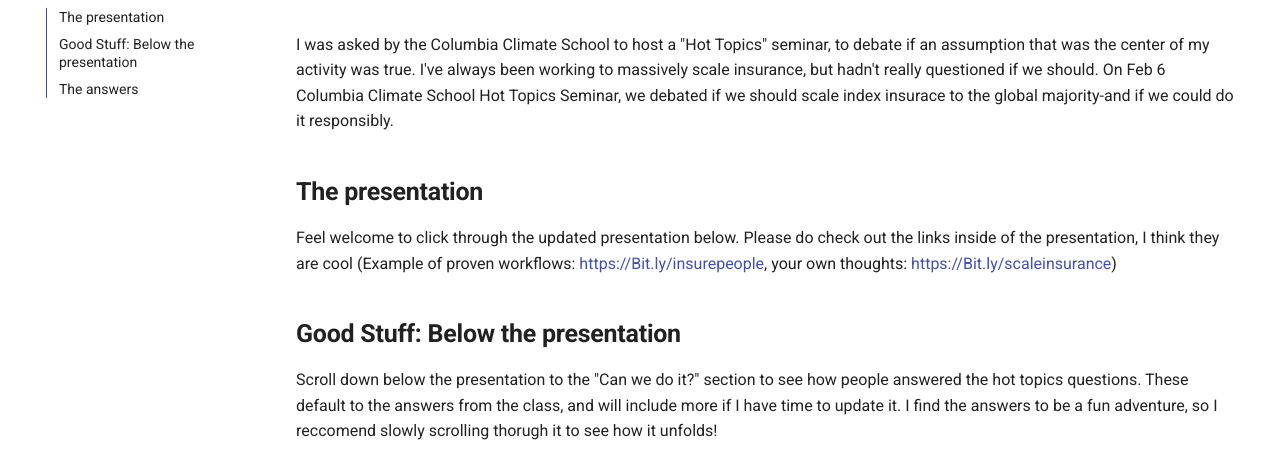
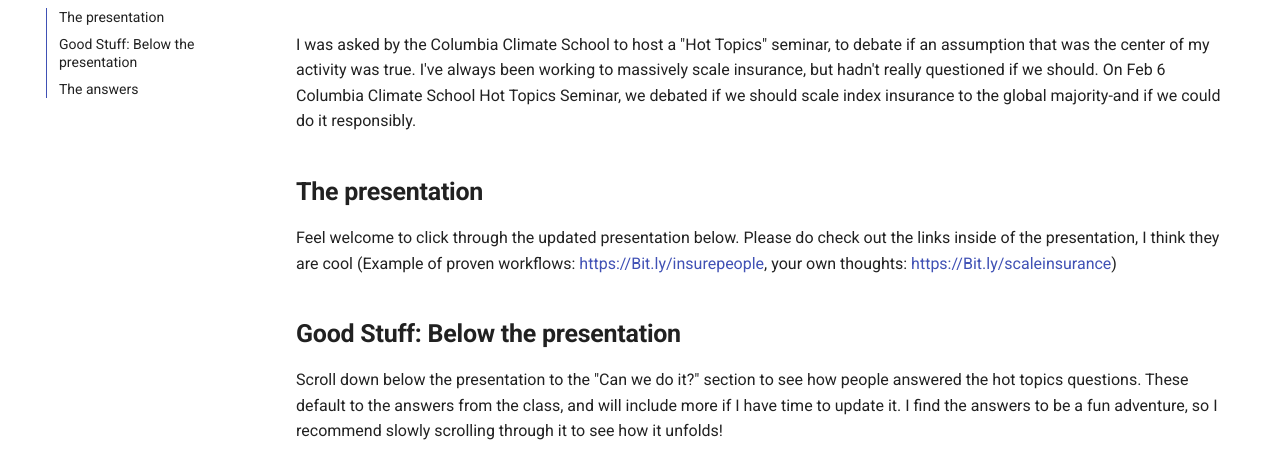
Before and after one commit to ccsfist/shouldweinsure, an MkDocs documentation site: the page built from docs/index.md, in a window 1280 px wide and 900 px high, cut to the strip 148-604 px from the top of the window. Built offline with MkDocs 1.6.1 and Material for MkDocs 9.7.7, drawn with Linux system fonts in a browser that asks for light colours.

Commit message:
more typoes in index

```diff
--- a/docs/index.md
+++ b/docs/index.md
@@ -3,14 +3,14 @@
 I was asked by the Columbia Climate School to host a "Hot Topics" seminar, to debate if an
 assumption that was the center of my activity was true.  I've always been working to massively scale insurance, but hadn't really
 questioned if we should.
-On Feb 6 Columbia Climate School Hot Topics Seminar, we debated if we should scale index insurace to the global majority-and if we could do it responsibly.
+On Feb 6 Columbia Climate School Hot Topics Seminar, we debated if we should scale index insurance to the global majority-and if we could do it responsibly.
 
 ## **The presentation**
 Feel welcome to click through the updated presentation below.  Please do check out the links inside of the presentation, I think they are cool (Example of proven workflows: [https://Bit.ly/insurepeople](https://Bit.ly/insurepeople), your own thoughts: [https://Bit.ly/scaleinsurance](https://bit.ly/scaleinsurance))
 
 ## **Good Stuff: Below the presentation**
 
-Scroll down below the presentation to the "Can we do it?" section to see how people answered the hot topics questions.  These default to the answers from the class, and will include more if I have time to update it.  I find the answers to be a fun adventure, so I reccomend slowly scrolling thorugh it to see how it unfolds!
+Scroll down below the presentation to the "Can we do it?" section to see how people answered the hot topics questions.  These default to the answers from the class, and will include more if I have time to update it.  I find the answers to be a fun adventure, so I recommend slowly scrolling through it to see how it unfolds!
 
 <iframe src="https://docs.google.com/presentation/d/e/2PACX-1vSIUp0UbfzrgTrPrWeERukBctOPmimSTOeXoZZ3RHDI5B80wJlPZ15bd_L4KOHdZA/pubembed?start=false&loop=false" frameborder="0" width="1500" height="600" allowfullscreen="true" mozallowfullscreen="true" webkitallowfullscreen="true"></iframe>
 
```
